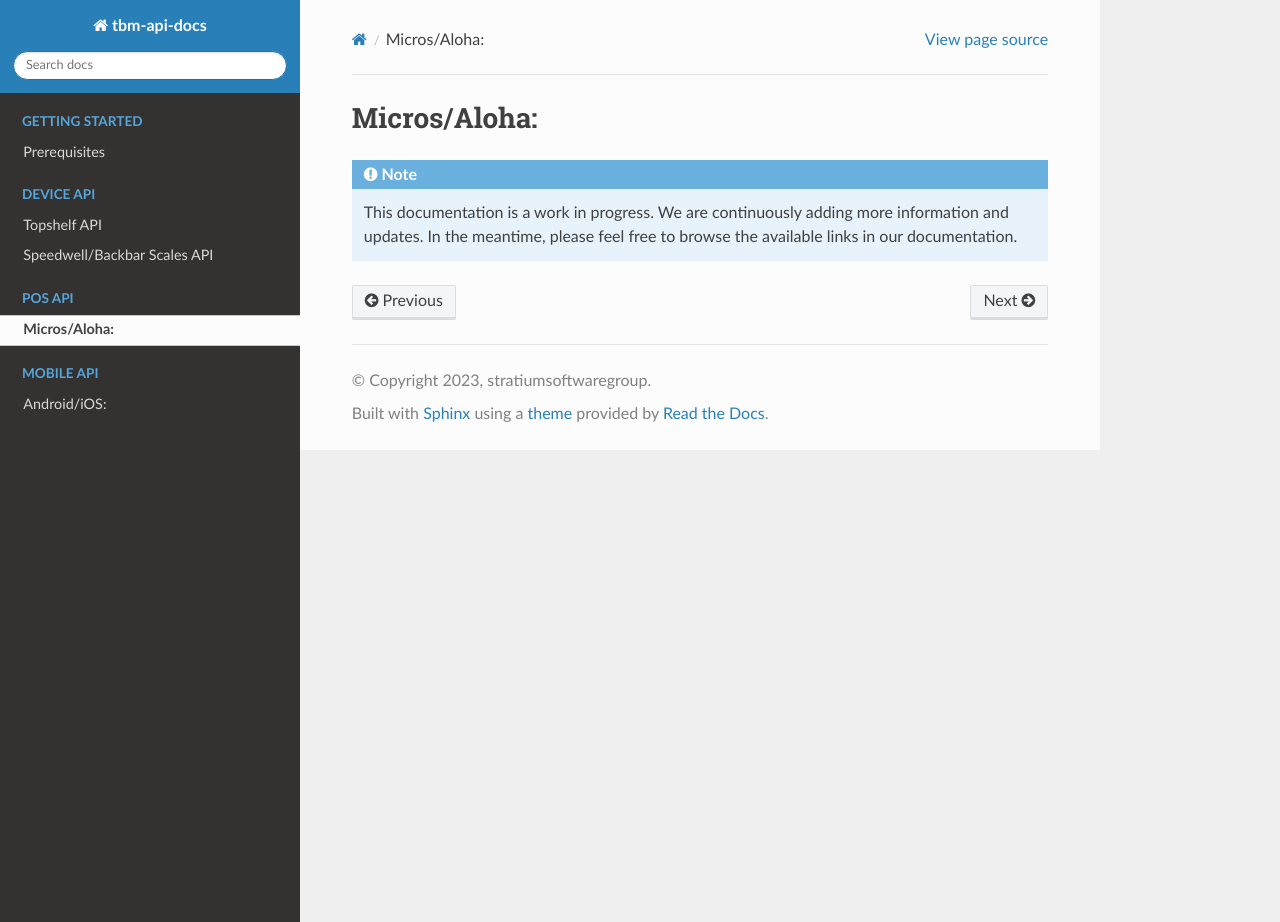
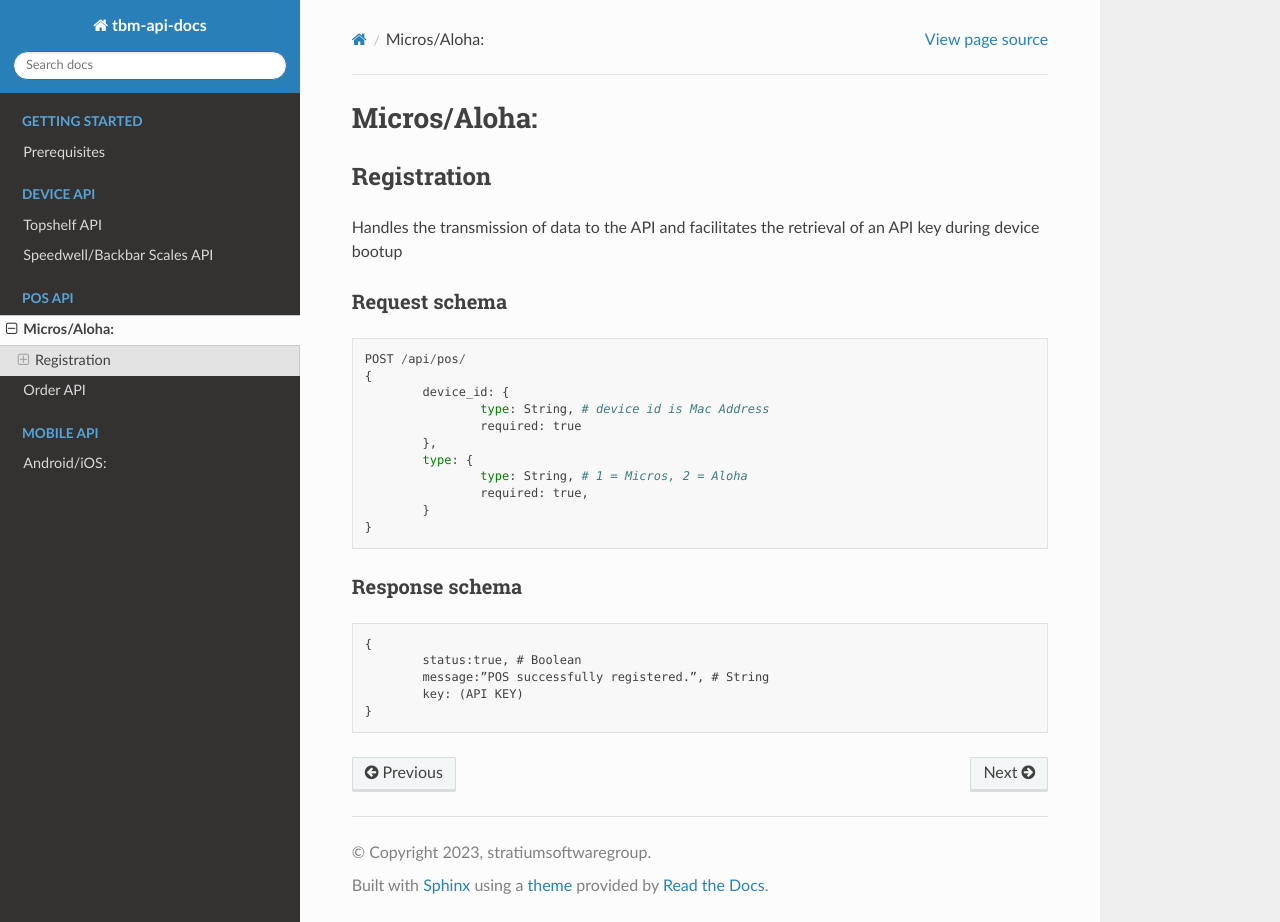
Before and after one commit to gozonjoedaimar/tbm-api-docs, a Sphinx documentation site: the page built from docs/api/pos/index.rst, in a window 1280 px wide and 922 px high. Built offline with Sphinx 7.4.7 and the Read the Docs theme 2.0.0, drawn with Linux system fonts in a browser that asks for light colours.

```diff
--- a/docs/api/pos/index.rst
+++ b/docs/api/pos/index.rst
@@ -1,5 +1,35 @@
 Micros/Aloha:
 =============
 
-.. note::
-   This documentation is a work in progress. We are continuously adding more information and updates. In the meantime, please feel free to browse the available links in our documentation.
+Registration
+------------
+
+Handles the transmission of data to the API and facilitates the retrieval of an API key during device bootup
+
+Request schema
+^^^^^^^^^^^^^^
+
+.. code-block::
+
+	POST /api/pos/
+	{
+		device_id: {
+			type: String, # device id is Mac Address
+			required: true
+		},
+		type: {
+			type: String, # 1 = Micros, 2 = Aloha
+			required: true,
+		}
+	}
+
+Response schema
+^^^^^^^^^^^^^^^
+
+.. code-block::
+
+	{
+		status:true, # Boolean
+		message:”POS successfully registered.”, # String
+		key: (API KEY)
+	}
--- a/docs/index.rst
+++ b/docs/index.rst
@@ -22,6 +22,7 @@ This is a comprehensive resource providing API documentation, guides, and refere
     :caption: POS API
 
     /api/pos/index.rst
+    /api/pos/order.rst
 
 .. toctree::
     :hidden:
```
Also changed, not shown: docs/api/pos/order.rst (added, +65 -0 lines).
